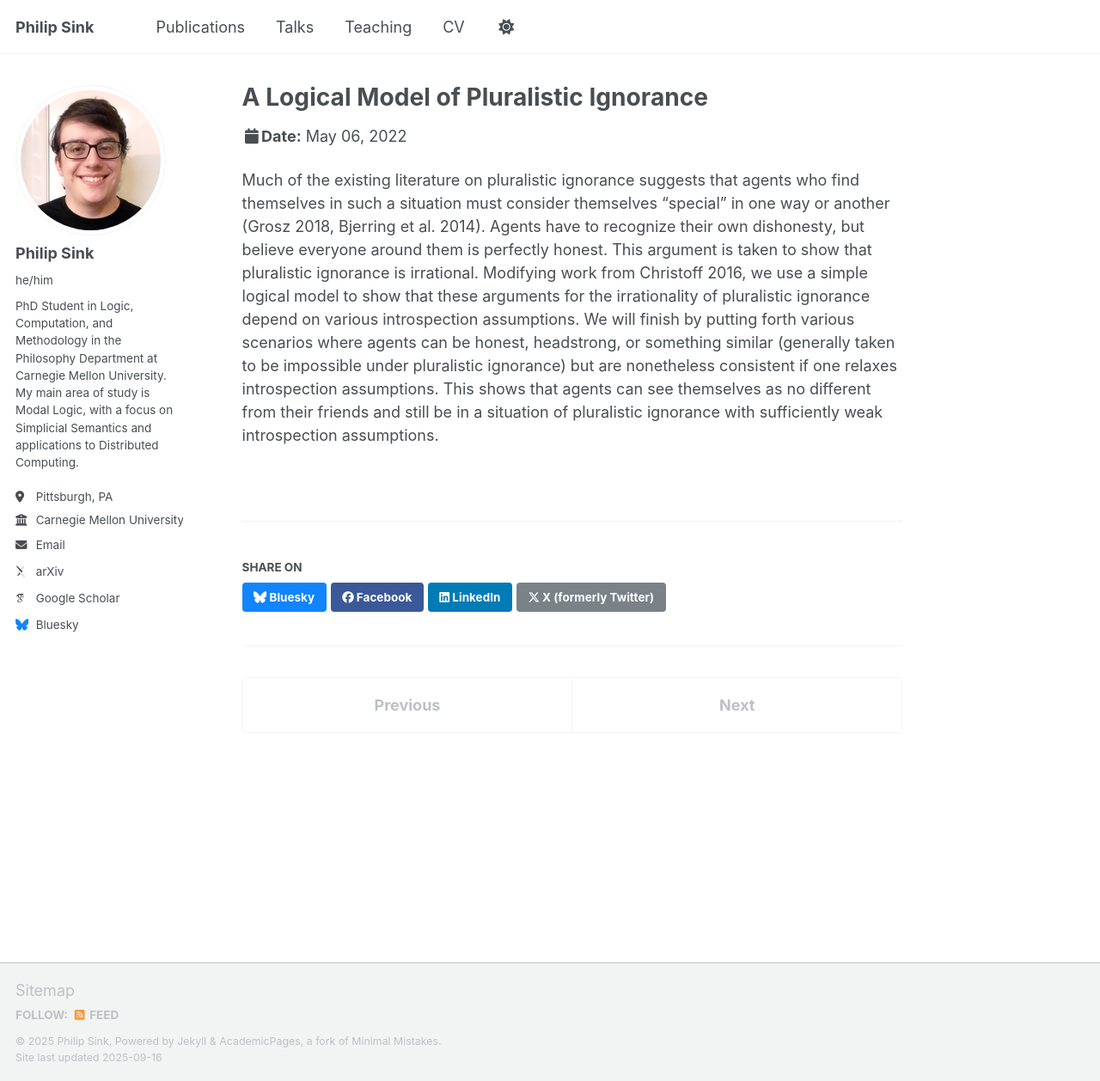
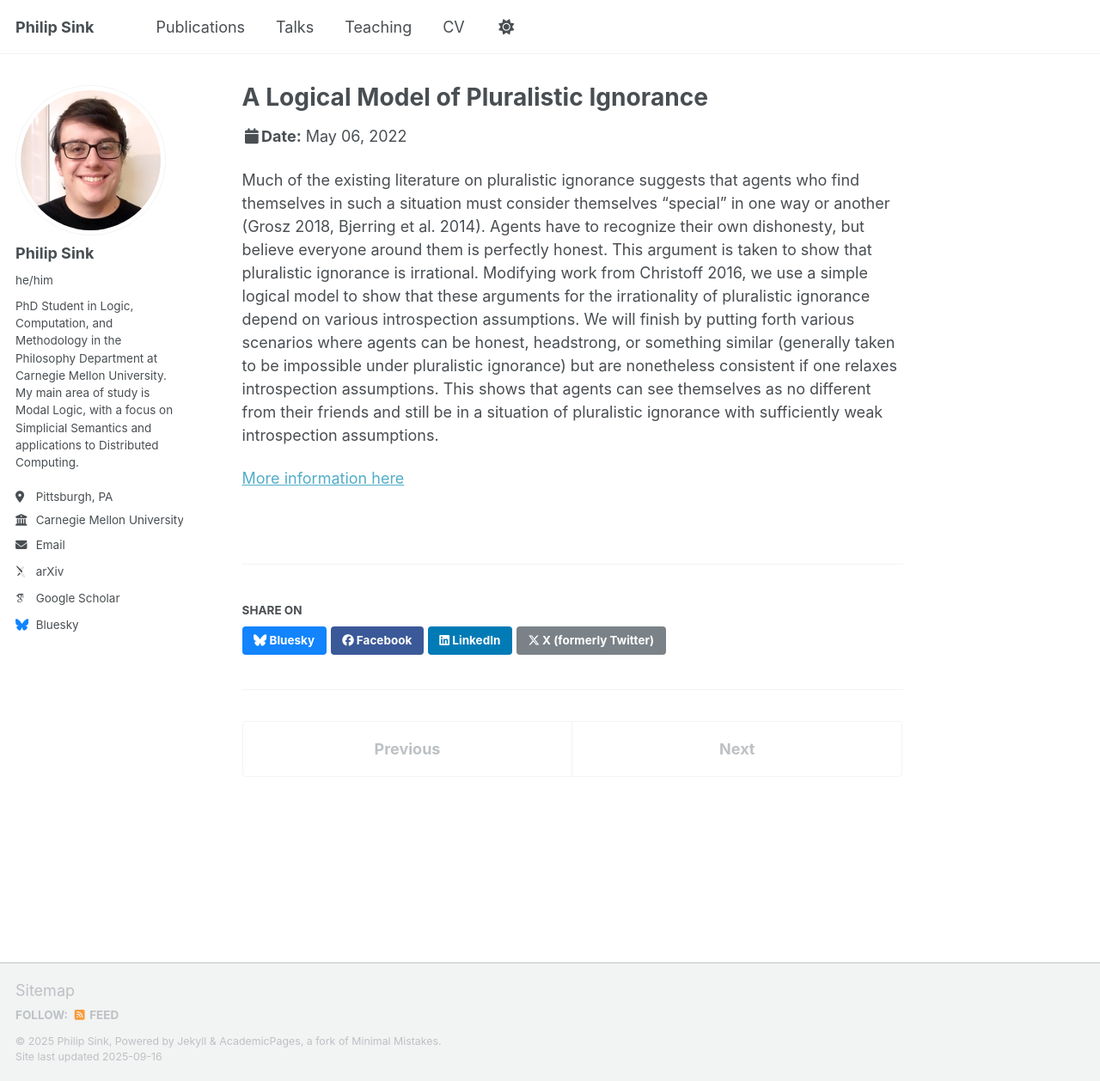
Before and after one commit to Philip-Sink/Philip-Sink.github.io, a Jekyll site: the page built from _talks/2022-05-06-PFEW-1.md, in a window 1280 px wide and 1258 px high. Shown: the whole window at 86% size. Built offline with Jekyll 4.4.1, drawn with Linux system fonts in a browser that asks for light colours; some web fonts are replaced; a script that is not in the unit is left out.

Commit message:
Update 2022-05-06-PFEW-1.md

```diff
--- a/_talks/2022-05-06-PFEW-1.md
+++ b/_talks/2022-05-06-PFEW-1.md
@@ -9,3 +9,5 @@ location: "Pittsburgh, PA, USA"
 ---
 
 Much of the existing literature on pluralistic ignorance suggests that agents who find themselves in such a situation must consider themselves "special" in one way or another (Grosz 2018, Bjerring et al. 2014). Agents have to recognize their own dishonesty, but believe everyone around them is perfectly honest. This argument is taken to show that pluralistic ignorance is irrational. Modifying work from Christoff 2016, we use a simple logical model to show that these arguments for the irrationality of pluralistic ignorance depend on various introspection assumptions. We will finish by putting forth various scenarios where agents can be honest, headstrong, or something similar (generally taken to be impossible under pluralistic ignorance) but are nonetheless consistent if one relaxes introspection assumptions. This shows that agents can see themselves as no different from their friends and still be in a situation of pluralistic ignorance with sufficiently weak introspection assumptions.
+
+[More information here](https://francescazafforablando.com/pfew)
```
